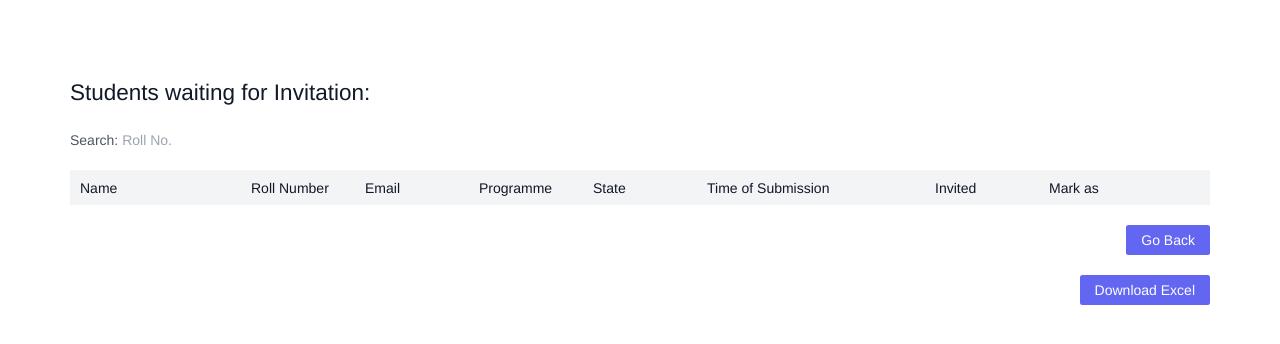
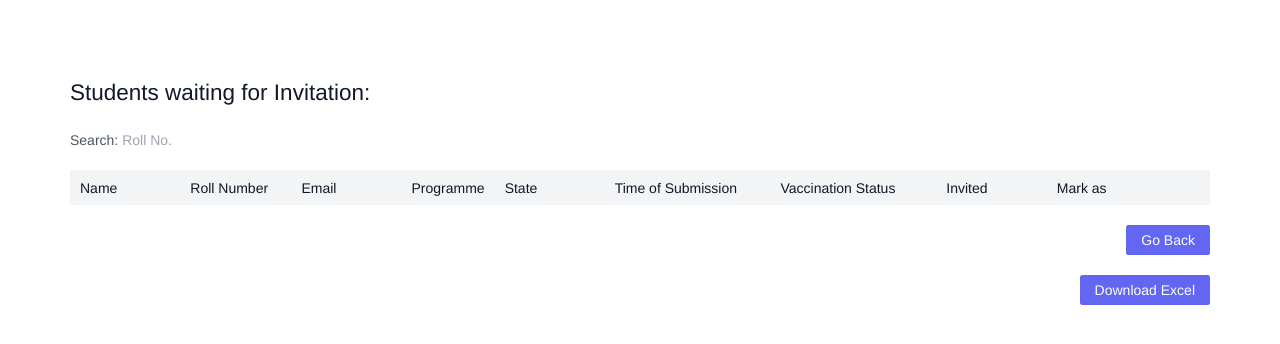
Before and after one commit to swciitg/msh-booking-portal, a Django app: page /campus_return/admin-view/ in a window 1280 px wide. Shown: the top 344 px of the page. Run offline with Django 3.2, Linux system fonts and the light colour scheme; the visitor is signed in with stand-in values (Sample User, id 1); data that the repository does not hold is empty; style sheets or scripts are compiled from the project's sources; some libraries are stand-ins or nearby versions.

Commit message:
Added Vaccination Status in Admin View

```diff
--- a/msh_booking_portal/templates/hab_portal/complete/admin.html
+++ b/msh_booking_portal/templates/hab_portal/complete/admin.html
@@ -71,12 +71,13 @@
            <table class="table-auto w-full text-left whitespace-no-wrap">
            <tbody>
            <tr>
-                 <th width="15%" class="px-4 py-3 title-font  font-medium text-gray-900  bg-gray-100">Name</th>
+                 <th width="10%" class="px-4 py-3 title-font  font-medium text-gray-900  bg-gray-100">Name</th>
                  <th width="10%" class="px-4 py-3 title-font font-medium text-gray-900 bg-gray-100">Roll Number</th>
                  <th width="10%" class="px-4 py-3 title-font  font-medium text-gray-900  bg-gray-100">Email</th>
-                 <th width="10%" class="px-4 py-3 title-font  font-medium text-gray-900  bg-gray-100">Programme</th>
+                 <th width="5%" class="px-4 py-3 title-font  font-medium text-gray-900  bg-gray-100">Programme</th>
                  <th width="10%" class="px-4 py-3 title-font  font-medium text-gray-900  bg-gray-100">State</th>
-                 <th width="20%" class="px-4 py-3 title-font  font-medium text-gray-900  bg-gray-100">Time of Submission</th>
+                 <th width="15%" class="px-4 py-3 title-font  font-medium text-gray-900  bg-gray-100">Time of Submission</th>
+                 <th width="15%" class="px-4 py-3 title-font  font-medium text-gray-900  bg-gray-100">Vaccination Status</th>
                  <th width="10%" class="px-4 py-3 title-font font-medium text-gray-900 bg-gray-100">Invited</th>
                  <th width="15%" class="px-4 py-3 title-font font-medium text-gray-900 bg-gray-100">Mark as</th>
            </tr>
```
Also changed, not shown: msh_booking_portal/templates/hab_portal/partial/partial_admin.html (+4 -3 lines).
